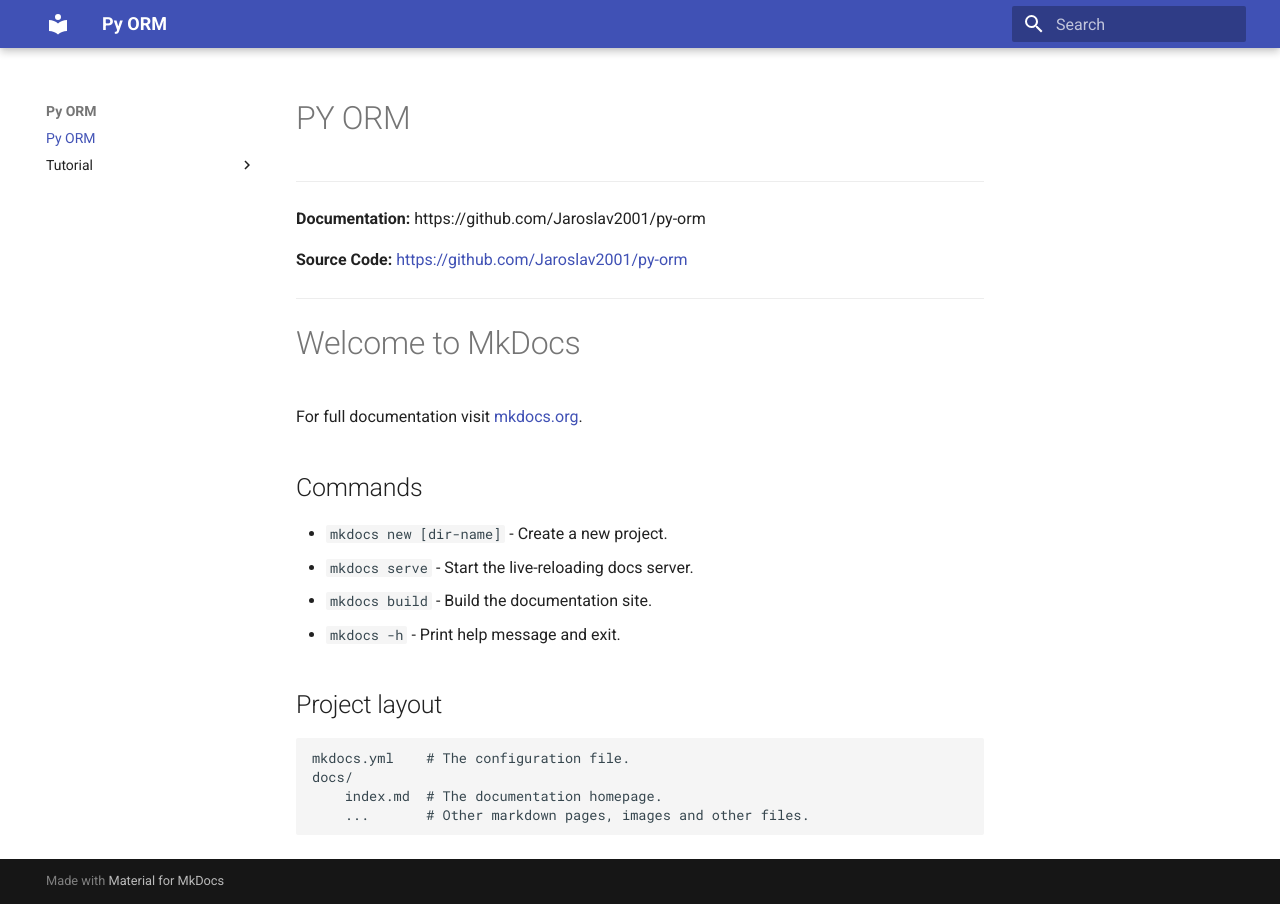
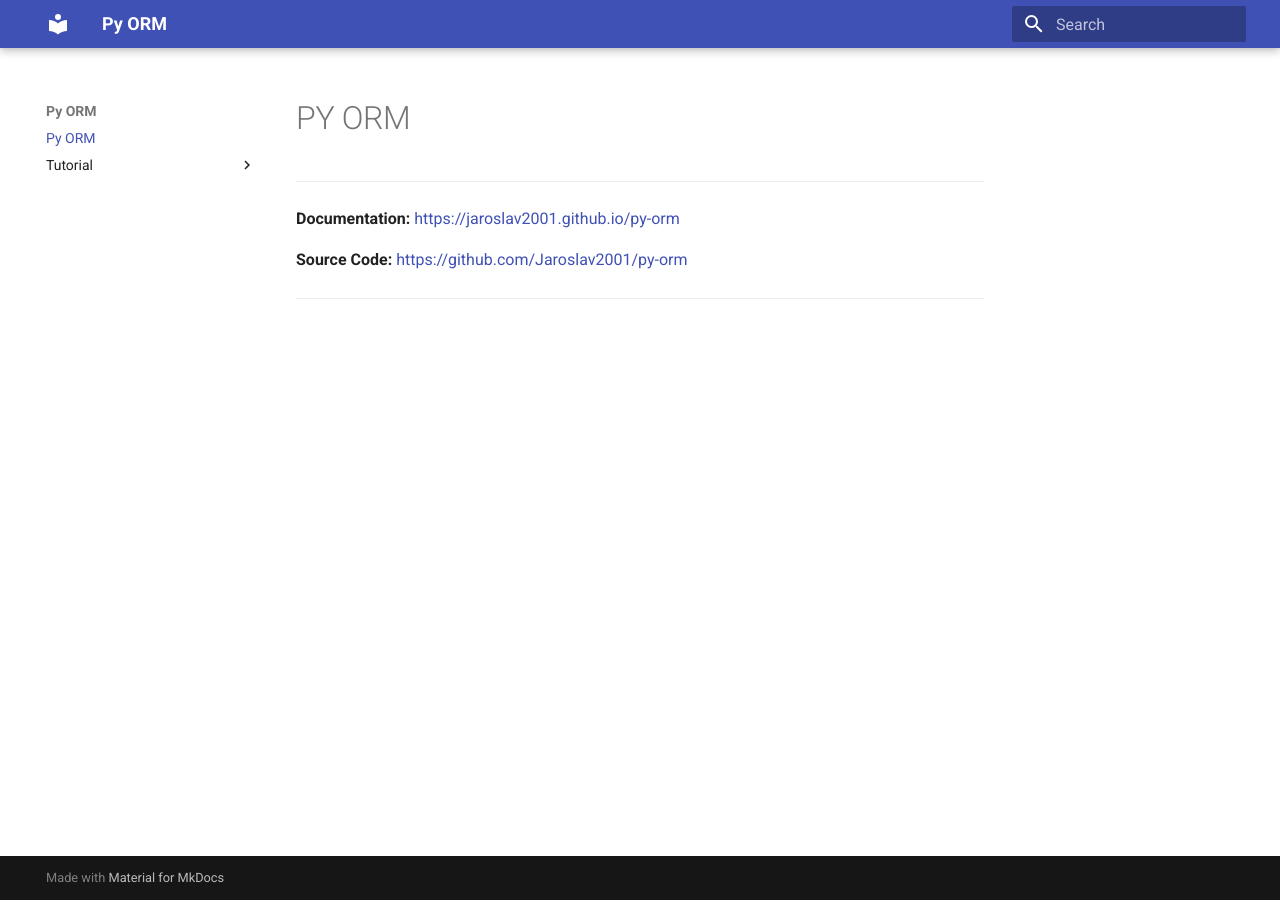
Before and after one commit to Jaroslav2001/py-orm, an MkDocs documentation site: the page built from docs/index.md, in a window 1280 px wide. Built offline with MkDocs 1.6.1 and Material for MkDocs 9.7.7, drawn with Linux system fonts in a browser that asks for light colours.

Commit message:
add url site documentation

```diff
--- a/docs/index.md
+++ b/docs/index.md
@@ -1,26 +1,8 @@
 # PY ORM
 
 ---
-**Documentation:** https://github.com/Jaroslav2001/py-orm
+**Documentation:** [https://jaroslav2001.github.io/py-orm](https://jaroslav2001.github.io/py-orm)
 
 **Source Code:** [https://github.com/Jaroslav2001/py-orm](https://github.com/Jaroslav2001/py-orm)
 
 ---
-
-# Welcome to MkDocs
-
-For full documentation visit [mkdocs.org](https://www.mkdocs.org).
-
-## Commands
-
-* `mkdocs new [dir-name]` - Create a new project.
-* `mkdocs serve` - Start the live-reloading docs server.
-* `mkdocs build` - Build the documentation site.
-* `mkdocs -h` - Print help message and exit.
-
-## Project layout
-
-    mkdocs.yml    # The configuration file.
-    docs/
-        index.md  # The documentation homepage.
-        ...       # Other markdown pages, images and other files.
```
Also changed, not shown: README.md (+1 -1 lines).
